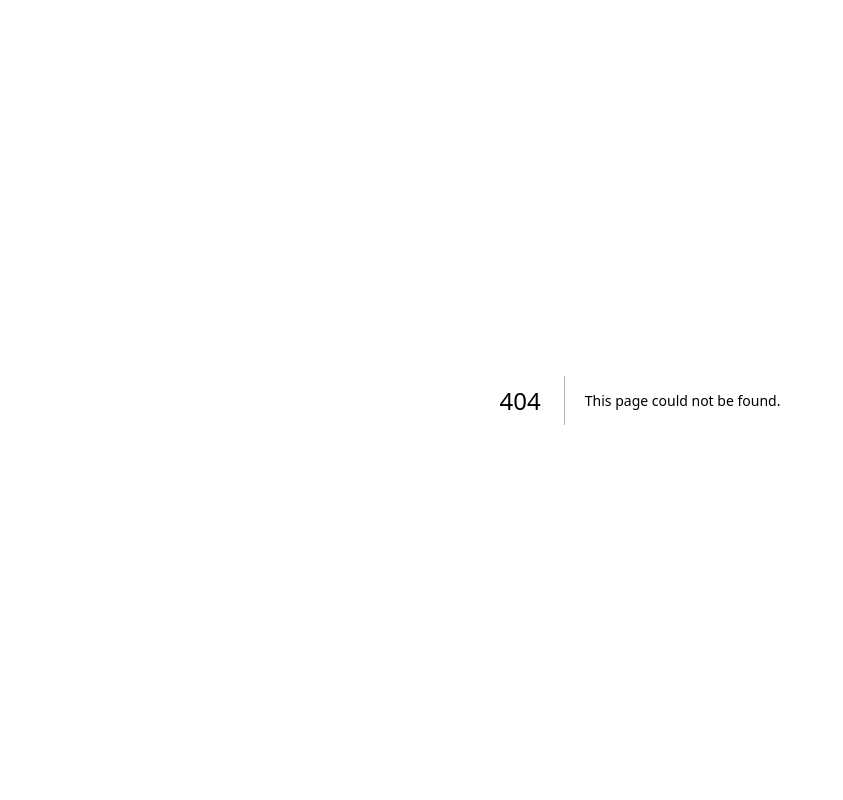
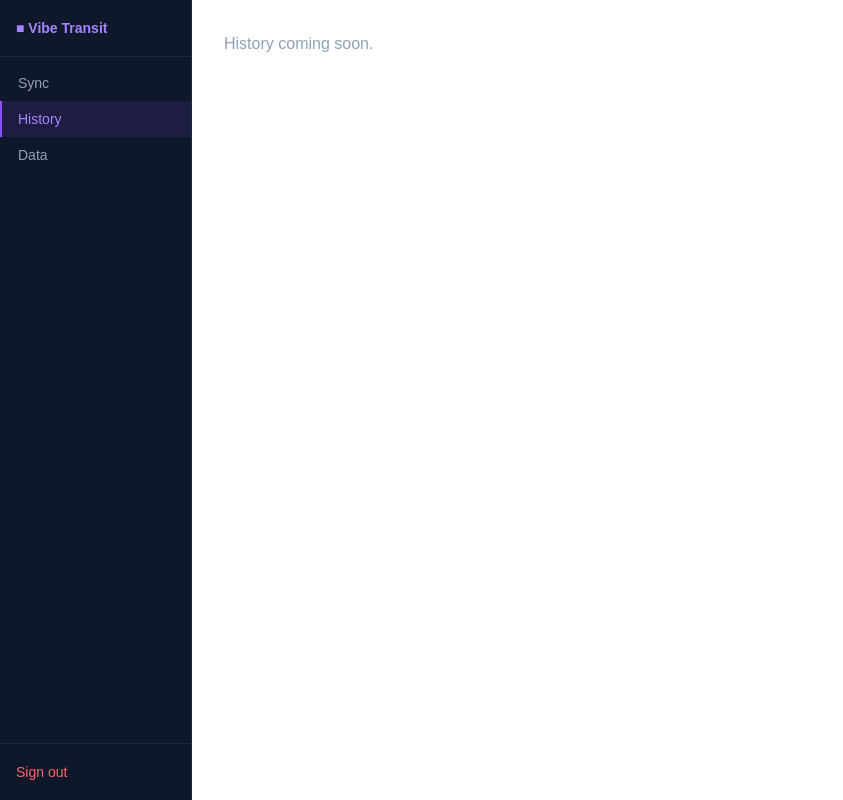
Before and after one commit to mikhaelbois/vibe-transit, a Next.js app: page /dashboard/history in a window 1280 px wide. Before the commit this address had no page. Shown: the whole page, without its empty margins (0-843 px from the left). Built offline with nearby package versions, Linux system fonts and the light colour scheme; no server answers.

Commit message:
feat: add dashboard shell with sidebar navigation and sign-out

```diff
--- /dev/null
+++ b/app/dashboard/data/page.tsx
@@ -0,0 +1,3 @@
+export default function DataPage() {
+  return <p className="text-slate-400">Data preview coming soon.</p>
+}
--- /dev/null
+++ b/app/dashboard/history/page.tsx
@@ -0,0 +1,3 @@
+export default function HistoryPage() {
+  return <p className="text-slate-400">History coming soon.</p>
+}
--- /dev/null
+++ b/app/dashboard/layout.tsx
@@ -0,0 +1,14 @@
+import Sidebar from '@/components/Sidebar'
+
+export default function DashboardLayout({
+  children,
+}: {
+  children: React.ReactNode
+}) {
+  return (
+    <div className="flex min-h-screen">
+      <Sidebar />
+      <main className="flex-1 p-8">{children}</main>
+    </div>
+  )
+}
--- /dev/null
+++ b/app/dashboard/sync/page.tsx
@@ -0,0 +1,3 @@
+export default function SyncPage() {
+  return <p className="text-slate-400">Sync form coming soon.</p>
+}
--- /dev/null
+++ b/components/Sidebar.tsx
@@ -0,0 +1,44 @@
+'use client'
+
+import Link from 'next/link'
+import { usePathname } from 'next/navigation'
+import SignOutButton from './SignOutButton'
+
+const navItems = [
+  { href: '/dashboard/sync', label: 'Sync' },
+  { href: '/dashboard/history', label: 'History' },
+  { href: '/dashboard/data', label: 'Data' },
+]
+
+export default function Sidebar() {
+  const pathname = usePathname()
+
+  return (
+    <aside className="w-48 bg-slate-900 border-r border-slate-800 flex flex-col min-h-screen flex-shrink-0">
+      <div className="p-4 border-b border-slate-800">
+        <span className="text-violet-400 font-bold text-sm">■ Vibe Transit</span>
+      </div>
+      <nav className="flex-1 py-2">
+        {navItems.map((item) => {
+          const active = pathname === item.href
+          return (
+            <Link
+              key={item.href}
+              href={item.href}
+              className={`block px-4 py-2 text-sm transition-colors ${
+                active
+                  ? 'text-violet-400 border-l-2 border-violet-500 bg-violet-500/10'
+                  : 'text-slate-400 hover:text-slate-200 border-l-2 border-transparent'
+              }`}
+            >
+              {item.label}
+            </Link>
+          )
+        })}
+      </nav>
+      <div className="p-4 border-t border-slate-800">
+        <SignOutButton />
+      </div>
+    </aside>
+  )
+}
--- /dev/null
+++ b/components/SignOutButton.tsx
@@ -0,0 +1,24 @@
+'use client'
+
+import { useRouter } from 'next/navigation'
+import { createClient } from '@/lib/supabase/client'
+
+export default function SignOutButton() {
+  const router = useRouter()
+  const supabase = createClient()
+
+  async function handleSignOut() {
+    await supabase.auth.signOut()
+    router.push('/login')
+    router.refresh()
+  }
+
+  return (
+    <button
+      onClick={handleSignOut}
+      className="text-sm text-red-400 hover:text-red-300 transition-colors"
+    >
+      Sign out
+    </button>
+  )
+}
```
